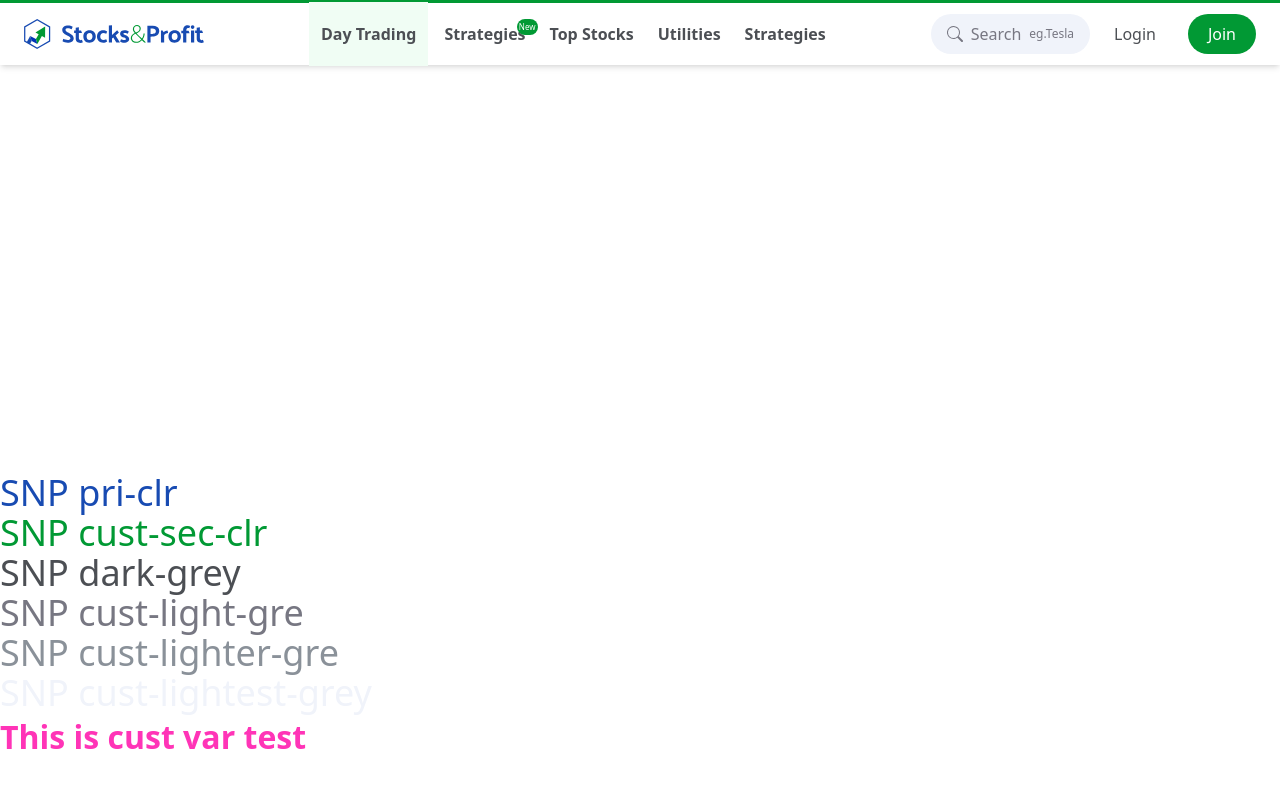
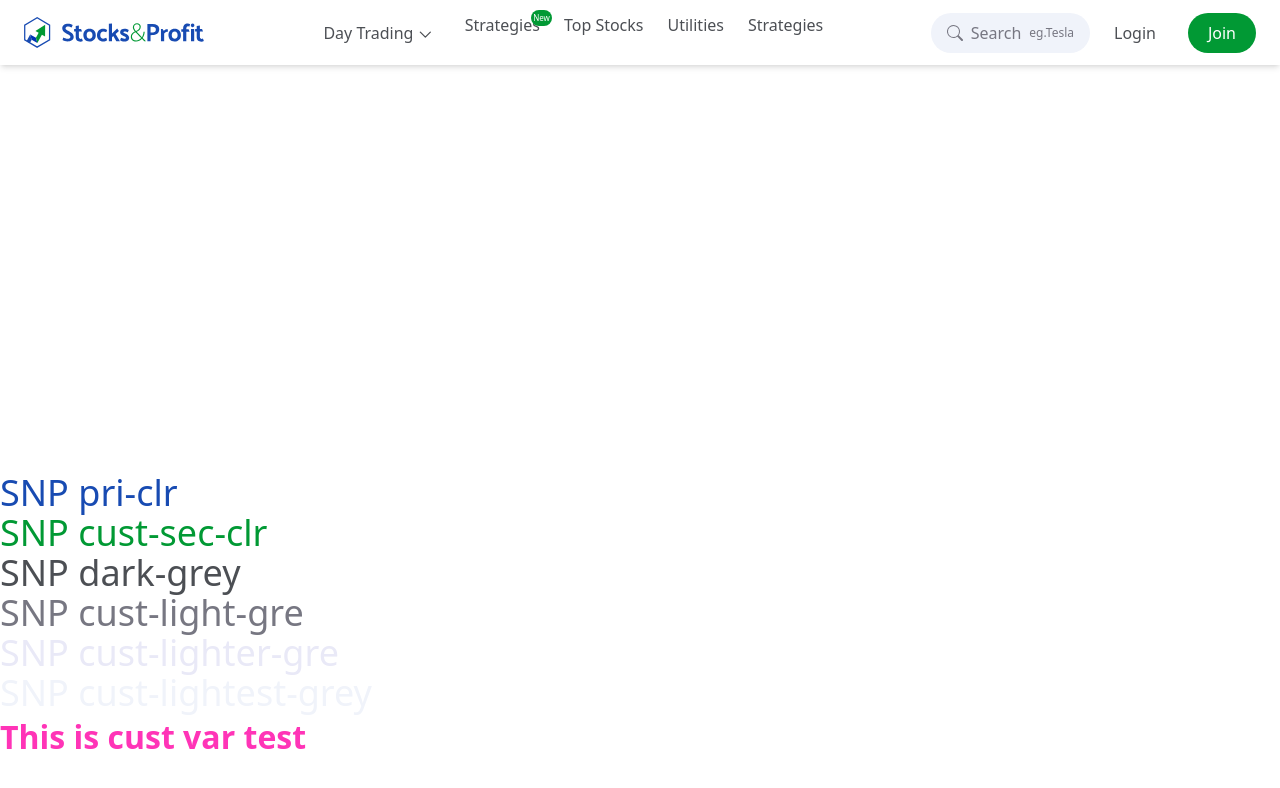
Before and after one commit to rayeesi/projectsnpfront.github.io, a website: page index.html in a window 1280 px wide. Drawn offline with Linux system fonts and the light colour scheme.

Commit message:
update dropdown chevron

```diff
--- a/css_snpinputv1.0.css
+++ b/css_snpinputv1.0.css
@@ -8,9 +8,9 @@
 
 
 /* -- header -- */
-.primary-header {
-    border-top: 3px solid  theme('colors.cust-logo-green'); ;
-}
+/* .header-container{
+    border-top: 5px solid  theme('colors.cust-logo-green'); ;
+} */
 
 
 .main-logo{
@@ -43,14 +43,27 @@
 
     .primary-nav-li:hover .primary-nav__links{
         border-radius: 50px;
-        background-color:  theme('colors.cust-logo-bluedark1');
+        background-color:  theme('colors.cust-lightest-grey');
+    }
+
+    .primary-nav-li:hover  .primary-link__chevron{
+
+        display: inline-block;
+        transform: rotate(270deg);
+        transform-origin:center;
+
+
+
     }
 
 
     .primary-nav-li:hover .dropdown{
 
-        display: inline-block;
+        display: block;
         z-index: -1;
+
+
+
     }
 
 
@@ -60,6 +73,20 @@
     position:relative;
 
 }
+
+.primary-link__icon{
+    margin-top:2px;
+    margin-left: 0.2rem;
+}
+.primary-link__chevron{
+
+    display: inline-block;
+    transform: rotate(90deg);
+    transform-origin:center;
+
+
+}
+
 
 .text-mute{
     font-size:0.5rem;
@@ -82,4 +109,5 @@
     .main-logo-mobile{
         display: none;
     }
+
 }
--- a/index.html
+++ b/index.html
@@ -22,13 +22,23 @@
 
             <nav class="hidden lg:block flex-auto ">
                 <ul id="primary-nav" class="primary-nav flex  gap-x-2 justify-center      ">
-                    <li class=" primary-nav-li  py-5 inline-block  bg-green-50     ">
+                    <li class=" primary-nav-li  py-5 inline-block        ">
                         <a href=""
-                        class="primary-nav__links p-2 px-3      rounded-full font-semibold text-cust-dark-grey
-                                hover:text-black hover:bg-cust-lightest-grey"
-                         >Day Trading </a>
+                        class="primary-nav__links p-2 px-3      rounded-full   text-cust-dark-grey
+                                hover:text-black hover:bg-cust-lightest-grey flex justify-between"
+                         >
+                         <span class="primary-link__text inline-block">Day Trading
+                         </span>
+                         <span class="primary-link__icon  inline-block">
 
-                         <div class="dropdown hidden absolute rounded-md shadow-sm left-0 w-max block bg-red-100 ">
+
+                            <svg xmlns="http://www.w3.org/2000/svg" viewBox="0 0 24 24" width="20" height="20">
+                                <path fill="currentColor" class="primary-link__chevron transition" d="M10.47 19.47a.75.75 0 1 0 1.06 1.06l-1.06-1.06zM17 14l.53.53c.3-.3.3-.77 0-1.06L17 14zm-5.47-6.53a.75.75 0 1 0-1.06 1.06l1.06-1.06zm0 13.06l6-6-1.06-1.06-6 6 1.06 1.06zm6-7.06l-6-6-1.06 1.06 6 6 1.06-1.06z"></path></svg>
+                         </span>
+
+                        </a>
+
+                         <div class="transition dropdown hidden absolute rounded-md shadow-md left-0 top-12 w-max block bg-white ">
                                      <div  >
                                          <table width="200px" height="200px">
                                             <tr>
@@ -42,25 +52,25 @@
 
                     <li class="  py-5 inline-block      ">
                         <a href=""
-                        class="primary-nav__links p-2       rounded-full font-semibold text-cust-dark-grey
+                        class="primary-nav__links p-2       rounded-full   text-cust-dark-grey
                                 hover:text-black hover:bg-cust-lightest-grey"
                          >Strategies <span class="absolute -right-1 top-1 text-mute font-light text-white bg-cust-sec-clr p-0.5 rounded-full  " >New</span>  </a>
                     </li>
                     <li class="  py-5 inline-block       ">
                         <a href=""
-                        class="primary-nav__links p-2       rounded-full font-semibold text-cust-dark-grey
+                        class="primary-nav__links p-2       rounded-full   text-cust-dark-grey
                                 hover:text-black hover:bg-cust-lightest-grey"
                          >Top Stocks</a>
                     </li>
                     <li class="  py-5 inline-block       ">
                         <a href=""
-                        class="primary-nav__links p-2       rounded-full font-semibold text-cust-dark-grey
+                        class="primary-nav__links p-2       rounded-full   text-cust-dark-grey
                                 hover:text-black hover:bg-cust-lightest-grey"
                          >Utilities</a>
                     </li>
                     <li class="  py-5 inline-block      ">
                         <a href=""
-                        class="primary-nav__links p-2       rounded-full font-semibold text-cust-dark-grey
+                        class="primary-nav__links p-2       rounded-full   text-cust-dark-grey
                                 hover:text-black hover:bg-cust-lightest-grey"
                          >Strategies</a>
                     </li>
@@ -72,7 +82,7 @@
             <div class="flex " >
                     <button class="group p-2  px-4 baseline  rounded-full  text-cust-dark-grey flex items-center gap-x-2
                      bg-cust-lightest-grey focus:outline-none focus:ring focus:ring-slate-200 hover:ring hover:ring-slate-200 " >
-                    <svg xmlns="http://www.w3.org/2000/svg" width="16" height="16" fill="#cccccc"   class="bi bi-search  fill-cust-light-grey group-hover:fill-cust-dark-grey" viewBox="0 0 16 16">
+                    <svg xmlns="http://www.w3.org/2000/svg" width="16" height="16" fill="#cccccc"   class="bi bi-search svg-icon-search fill-cust-dark-grey md:fill-cust-light-grey group-hover:fill-cust-dark-grey" viewBox="0 0 16 16">
                         <path d="M11.742 10.344a6.5 6.5 0 1 0-1.397 1.398h-.001c.03.04.062.078.098.115l3.85 3.85a1 1 0 0 0 1.415-1.414l-3.85-3.85a1.007 1.007 0 0 0-.115-.1zM12 6.5a5.5 5.5 0 1 1-11 0 5.5 5.5 0 0 1 11 0z"/>
                       </svg>
                         <span class="text-cust-light-grey group-hover:text-cust-dark-grey hidden sm:block lg:hidden xl:block">Search</span>
--- a/tailwind.config.js
+++ b/tailwind.config.js
@@ -3,6 +3,7 @@ module.exports = {
   content: ['./*.html'],
   theme: {
     screens:{
+      'xs':'360px',
       'sm':'480px',
       'md': '768px',
       'lg': '976px',
@@ -20,7 +21,7 @@ module.exports = {
         'cust-sec-clr': '#019934',
         'cust-dark-grey': '#4c4f54',
         'cust-light-grey': '#777782',
-        'cust-lighter-grey': '#8a9199',
+        'cust-lighter-grey': '#e9e9f7',
         'cust-lightest-grey': '#f0f3fa'
 
       }
```
Also changed, not shown: css/snpstyleoutputv1.0.css.
